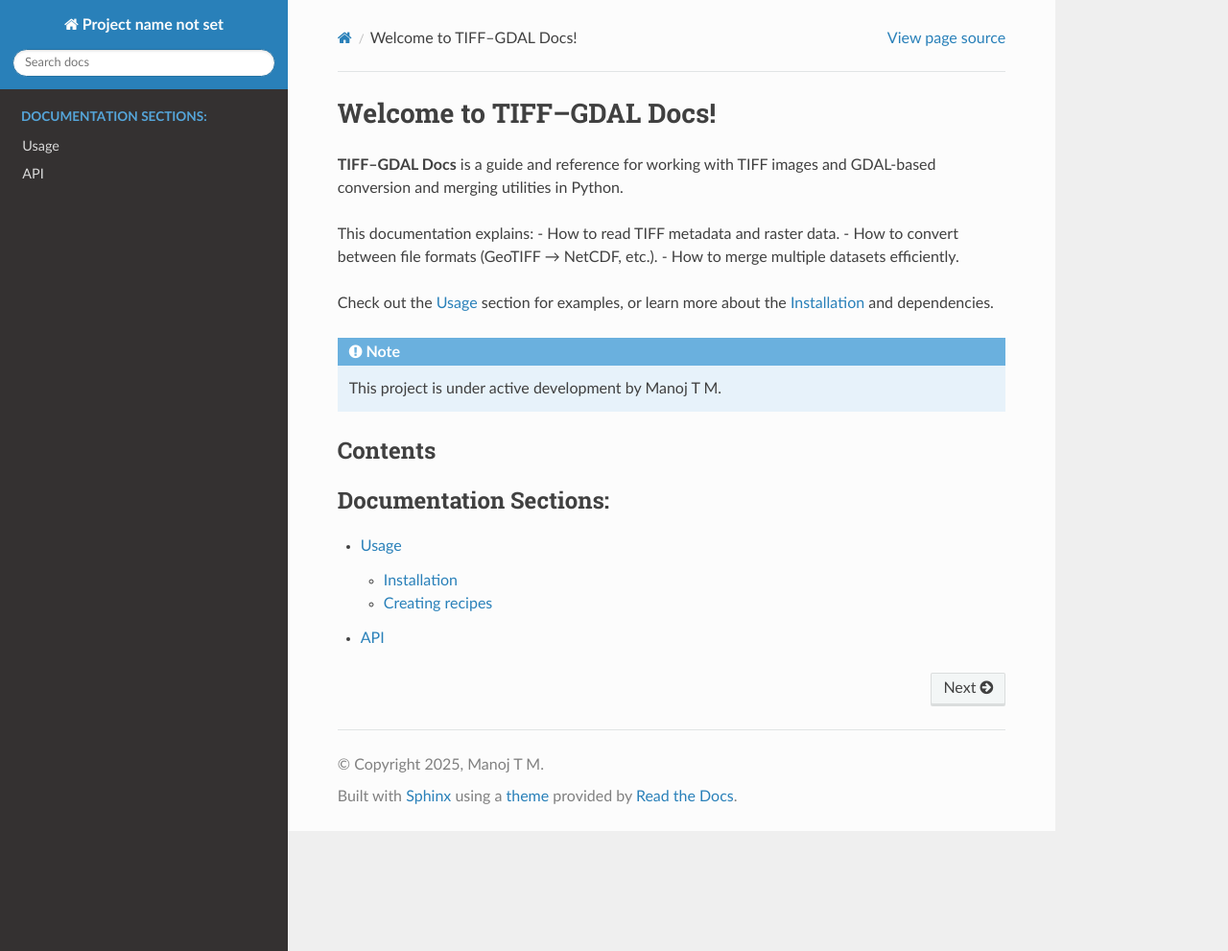
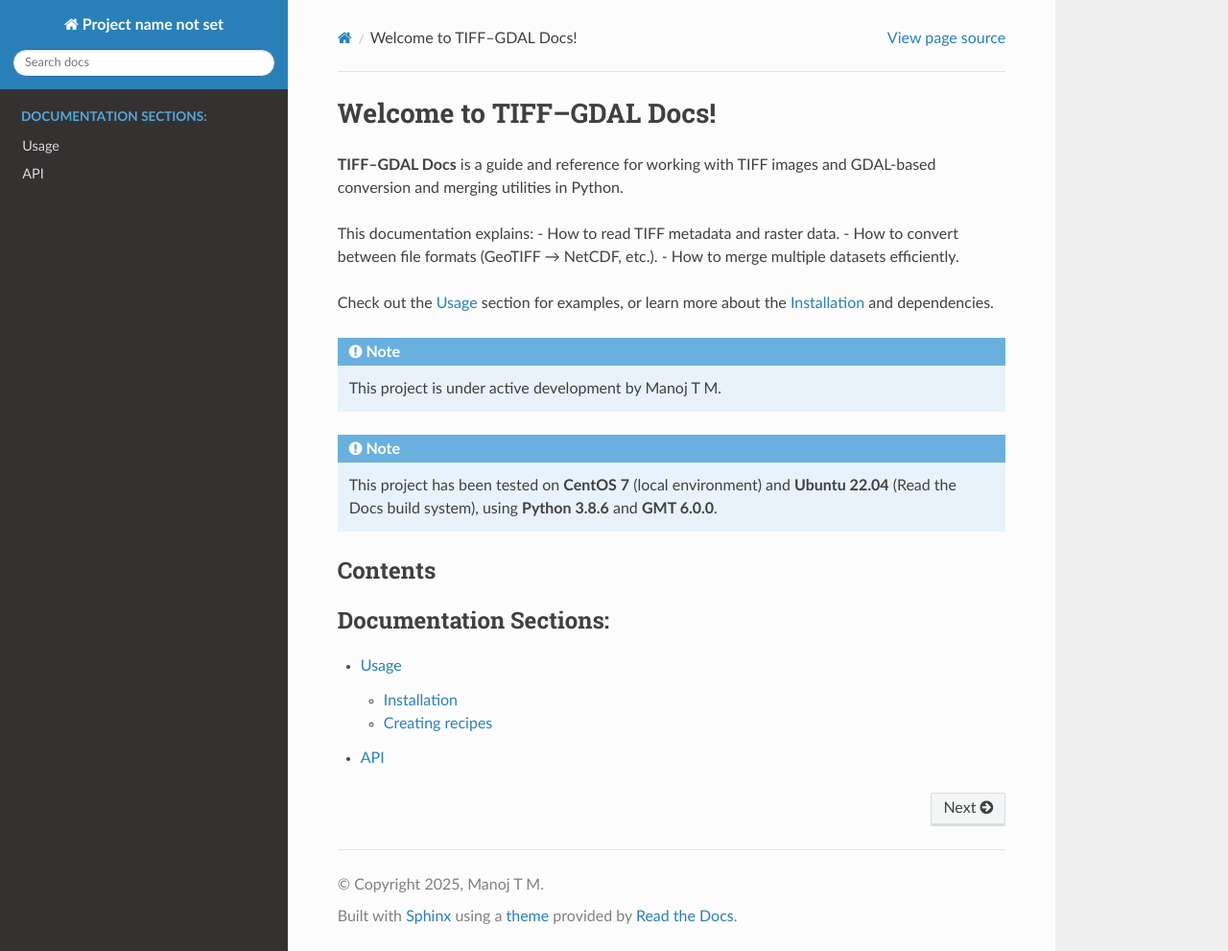
Before and after one commit to ManojTM-dev/example-seismo-lab, a Sphinx documentation site: the page built from docs/source/index.rst, in a window 1280 px wide and 991 px high. Shown: the whole window at 96% size. Built offline with Sphinx 7.4.7 and the Read the Docs theme 3.1.0, drawn with Linux system fonts in a browser that asks for light colours.

Commit message:
Update index.rst

```diff
--- a/docs/source/index.rst
+++ b/docs/source/index.rst
@@ -16,6 +16,13 @@
 
    This project is under active development by Manoj T M.
 
+.. note::
+
+   This project has been tested on **CentOS 7** (local environment)
+   and **Ubuntu 22.04** (Read the Docs build system),
+   using **Python 3.8.6** and **GMT 6.0.0**.
+
+
 Contents
 --------
 
```
